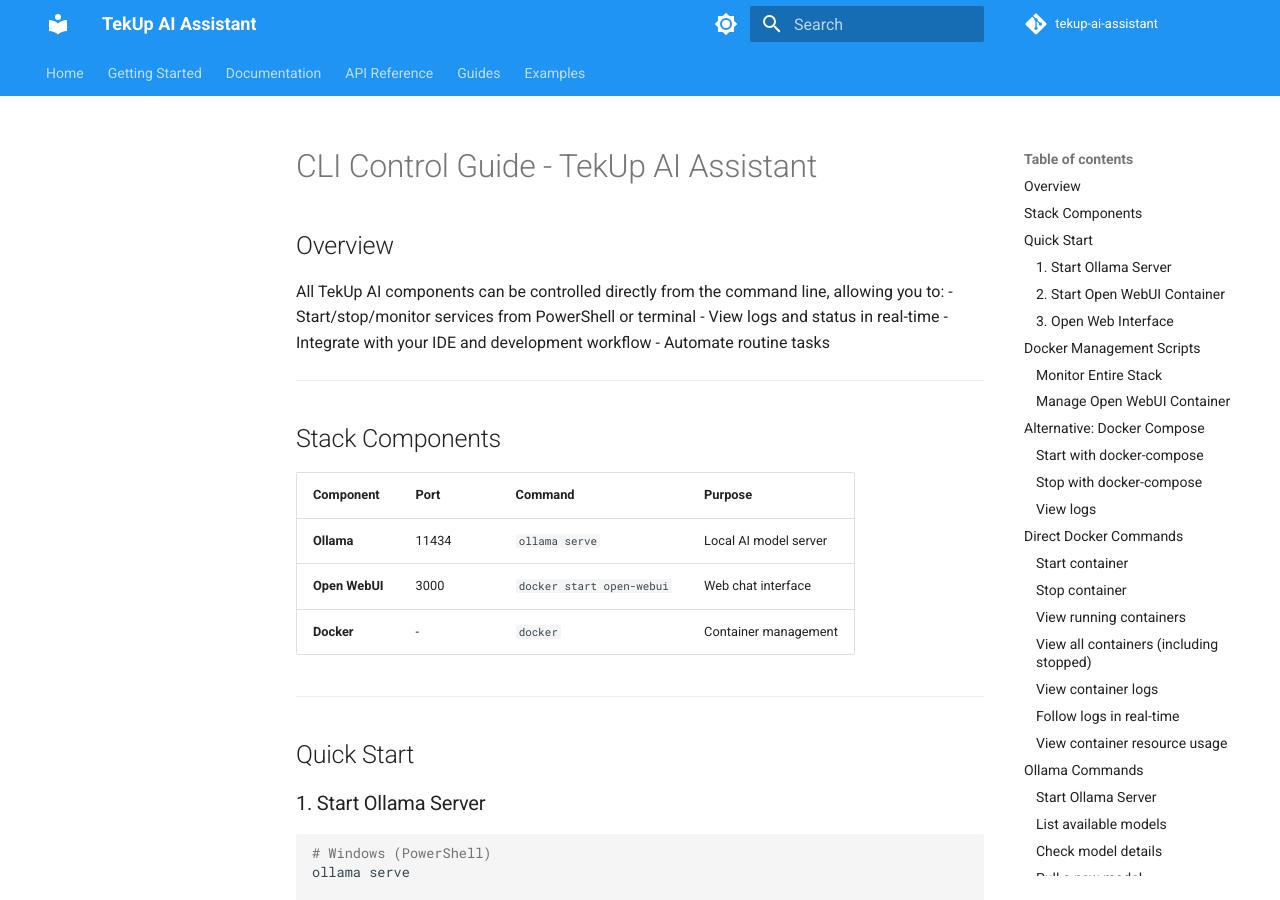
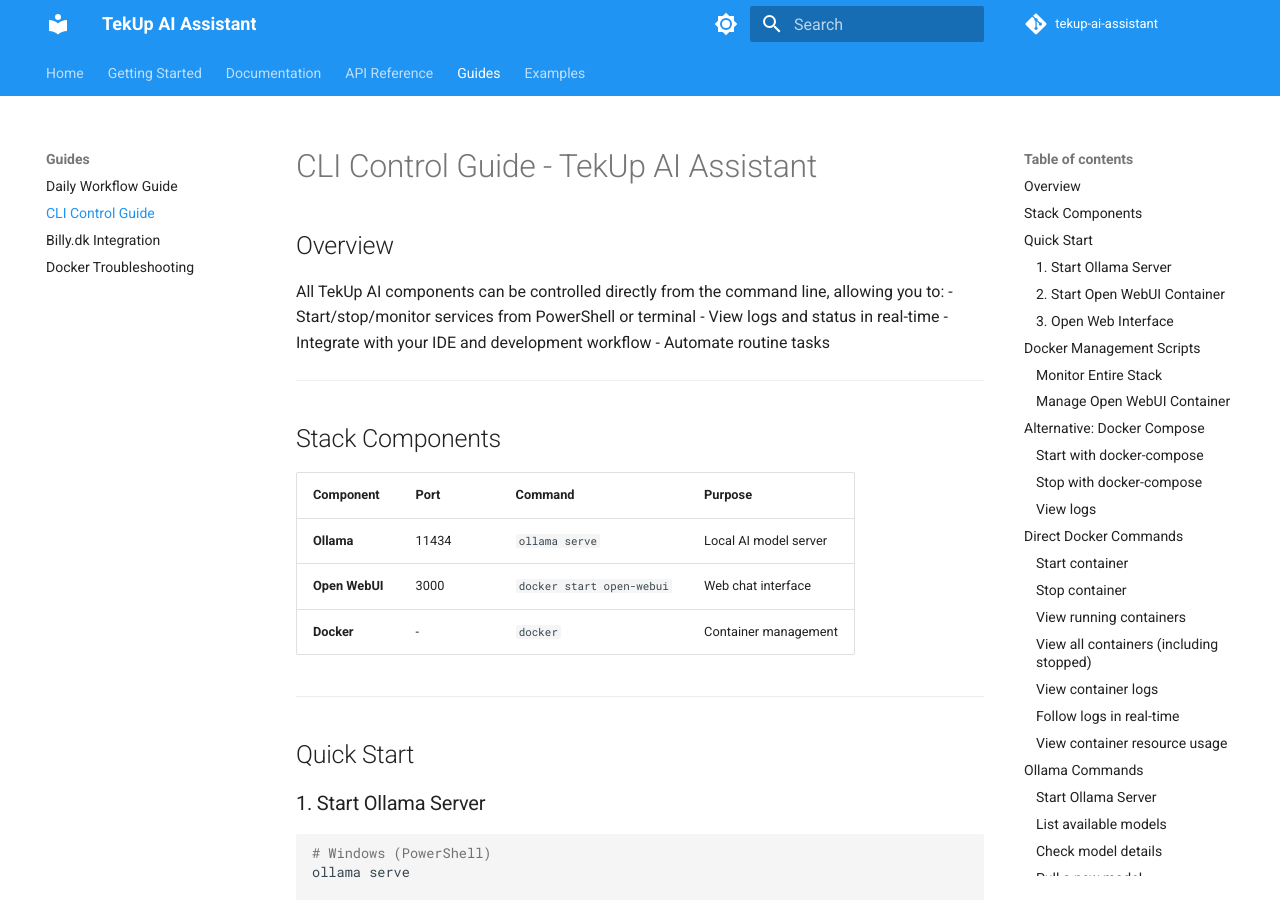
Before and after one commit to JonasAbde/tekup-ai-assistant, an MkDocs documentation site: the page built from docs/guides/cli-control.md, in a window 1280 px wide and 900 px high. Built offline with MkDocs 1.6.1 and Material for MkDocs 9.7.7, drawn with Linux system fonts in a browser that asks for light colours; comment, search, counter and statistics services are not loaded.

Commit message:
docs: Update mkdocs navigation to include new guides
- Add CLI Control Guide to navigation
- Add Billy.dk Integration Guide
- Add Docker Troubleshooting Guide
- Add MCP Web Scraper documentation
- Fix navigation structure for all new guides

```diff
--- a/mkdocs.yml
+++ b/mkdocs.yml
@@ -34,10 +34,14 @@ nav:
   - Documentation:
     - Daily Workflows: WORKFLOWS.md
     - Troubleshooting: TROUBLESHOOTING.md
+    - MCP Web Scraper: MCP_WEB_SCRAPER_GUIDE.md
   - API Reference:
     - Billy.dk API: api/tekup-billy-api.md
   - Guides:
     - Daily Workflow Guide: guides/daily-workflow.md
+    - CLI Control Guide: guides/cli-control.md
+    - Billy.dk Integration: guides/billy-integration.md
+    - Docker Troubleshooting: guides/docker-troubleshooting.md
   - Examples:
     - Invoice Creation: examples/create-invoice.md
 
```
